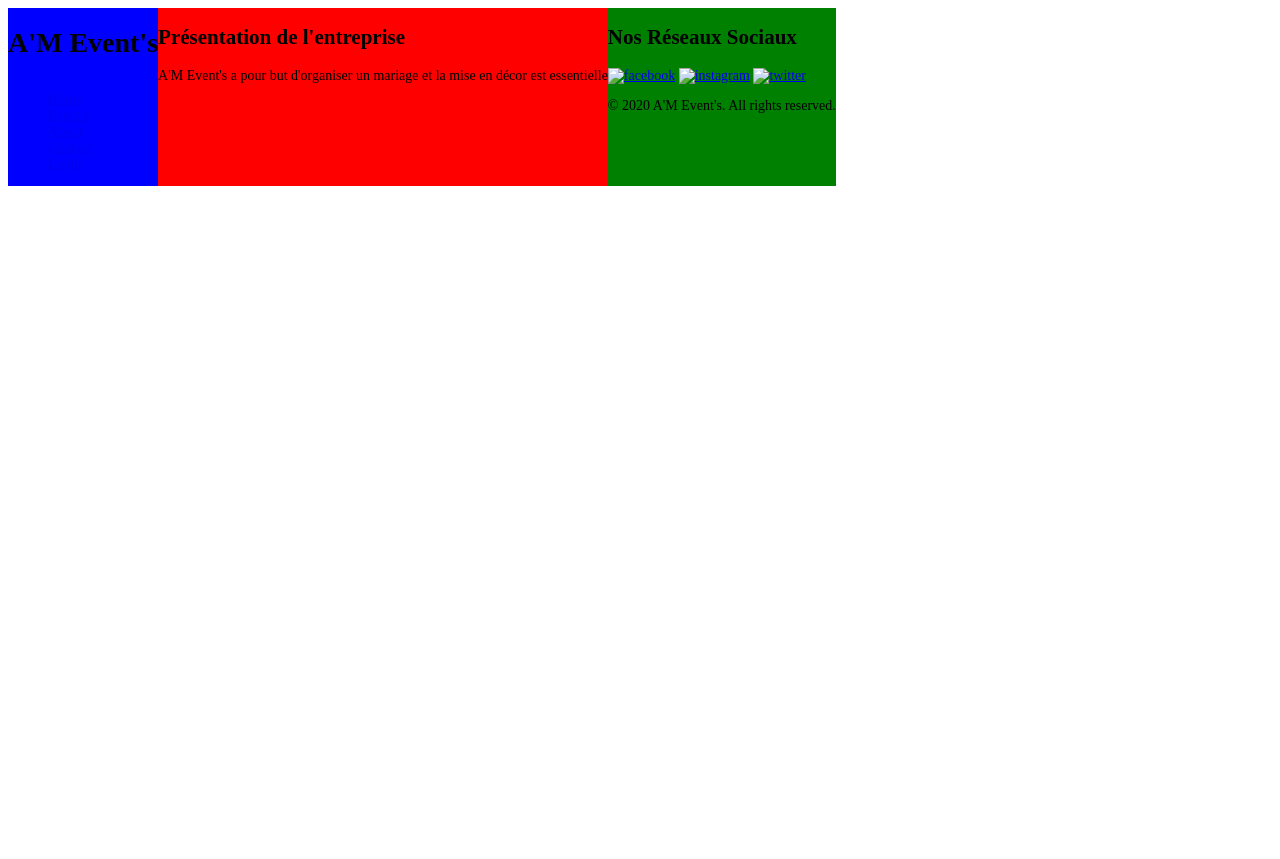
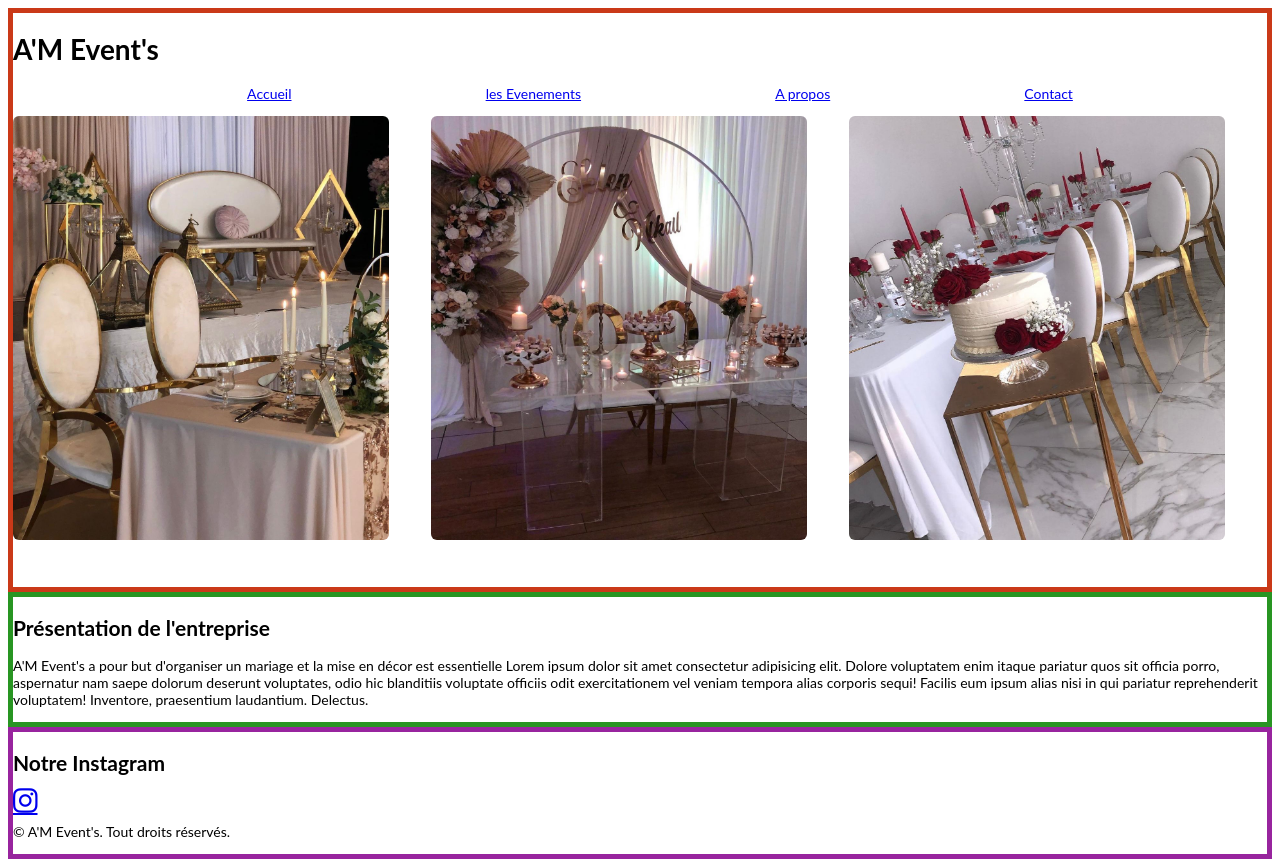
Before and after one commit to Mudadaa/amevents, a website: page home.html in a window 1280 px wide. Before the commit the page ends 800 px from the top, so only its background shows below. Drawn offline with Linux system fonts and the light colour scheme.

Commit message:
maquettage beginning

```diff
--- a/home.html
+++ b/home.html
@@ -4,10 +4,12 @@
     <meta charset="UTF-8" />
     <meta name="viewport" content="width=device-width, initial-scale=1.0" />
     <title>A'M Event's</title>
-    <link rel="stylesheet" href="style.css" />
+    <link rel="stylesheet" href="style.css"/>
+    <link rel="stylesheet" href="https://cdnjs.cloudflare.com/ajax/libs/font-awesome/6.4.0/css/all.min.css" integrity="sha512-iecdLmaskl7CVkqkXNQ/ZH/XLlvWZOJyj7Yy7tcenmpD1ypASozpmT/E0iPtmFIB46ZmdtAc9eNBvH0H/ZpiBw==" crossorigin="anonymous" referrerpolicy="no-referrer" />
   </head>
   <body>
     <!-- :::::::::::::::::HEADER:::::::::::::::::::: -->
+    <div class="container">
       <header>
         <div class="title">
           <h1>A'M Event's</h1>
@@ -15,44 +17,58 @@
 
         <nav>
           <ul>
-          <li><a href="#">Home</a></li>
-          <li><a href="#">Event's</a></li>
-          <li><a href="#">About</a></li>
+            <li><a href="#">Accueil</a></li>
+            <li><a href="#">les Evenements </a></li>
+            <li><a href="#">A propos</a></li>
             <li><a href="#">Contact</a></li>
-          <li>
-            <a href="#">Login</a>
-          </li>
           </ul>
         </nav>
+        <div class="backimgloop">
+          <div>
+            <img
+              id="firstImage"
+              src="./img/tablesmariésCouvertBanc.jpg"
+              alt=""
+            />
+          </div>
+          <div><img id="secondImage" src="./img/tableMariés.jpg" alt="" /></div>
+
+          <div>
+            <img id="thirdImage" src="./img/pieceMonteyChaises.jpg" alt="" />
+          </div>
+        </div>
       </header>
 
       <!-- :::::::::::::::::MAIN:::::::::::::::::::: -->
       <main>
+        <section class="presentation">
           <h2>Présentation de l'entreprise</h2>
-      <section>
-        A'M Event's a pour but d'organiser un mariage et la mise en décor est
-        essentielle
+          <p>
+            A'M Event's a pour but d'organiser un mariage et la mise en décor
+            est essentielle Lorem ipsum dolor sit amet consectetur adipisicing
+            elit. Dolore voluptatem enim itaque pariatur quos sit officia porro,
+            aspernatur nam saepe dolorum deserunt voluptates, odio hic
+            blanditiis voluptate officiis odit exercitationem vel veniam tempora
+            alias corporis sequi! Facilis eum ipsum alias nisi in qui pariatur
+            reprehenderit voluptatem! Inventore, praesentium laudantium.
+            Delectus.
+          </p>
         </section>
       </main>
 
       <!-- :::::::::::::::::FOOTER:::::::::::::::::::: -->
 
       <footer>
-      <h2>Nos Réseaux Sociaux</h2>
+        <h2>Notre Instagram</h2>
         <div class="social">
-        <a href="https://www.facebook.com/"
-          ><img src="img/facebook.png" alt="facebook"
-        /></a>
-        <a href="https://www.instagram.com/"
-          ><img src="img/instagram.png" alt="instagram"
-        /></a>
-        <a href="https://www.twitter.com/"
-          ><img src="img/twitter.png" alt="twitter"
-        /></a>
+          <a href="https://www.instagram.com/amsistersevents/"
+          <i class="fa-brands fa-instagram fa-2xl"></i>
+           </a>
         </div>
         <div class="copy">
-        <p>© 2020 A'M Event's. All rights reserved.</p>
+          <p>© A'M Event's. Tout droits réservés.</p>
         </div>
       </footer>
+    </div>
   </body>
 </html>
--- a/style.css
+++ b/style.css
@@ -1,26 +1,48 @@
 html{
     scroll-behavior: smooth;
+    font-family: 'Lato', sans-serif;
+    font-size: 20px;
 };
 body {
-    font-family: 'Lato', sans-serif;
-    font-weight: 300;
-    font-size: 38px;
     color: #333;
     display: flex;
     flex-direction: column;
-   background-color: red;
+  ;
+}
+.container{
+  height: 100vh;
+  width: 100vw;
+  display: flex;
+  flex-direction: column;
+}
+header {
+    border: solid 5px rgb(202, 57, 24) ;
+
+}
+nav ul{
+  display: flex;
+  flex-direction: row;
+  justify-content: space-evenly;
 }
 
-header {
-    background: blue;
-    display: flex;
-    flex-direction: row;
+img {
+height: 90%;
+width: 90%;
+border-radius: 6px;
 }
+.backimgloop{
+
+  display:flex;
+  flex-direction: row;
+  justify-content: space-evenly;
+}
+
 main {
-    background: red;
+  border: solid 5px rgb(40, 149, 34) ;
 }
 footer {
-    background: green;
+  border: solid 5px rgb(152, 36, 158) ;
+
 }
 ul {
     list-style: none;
```
Lines whose indentation alone changed are shown as unchanged.
